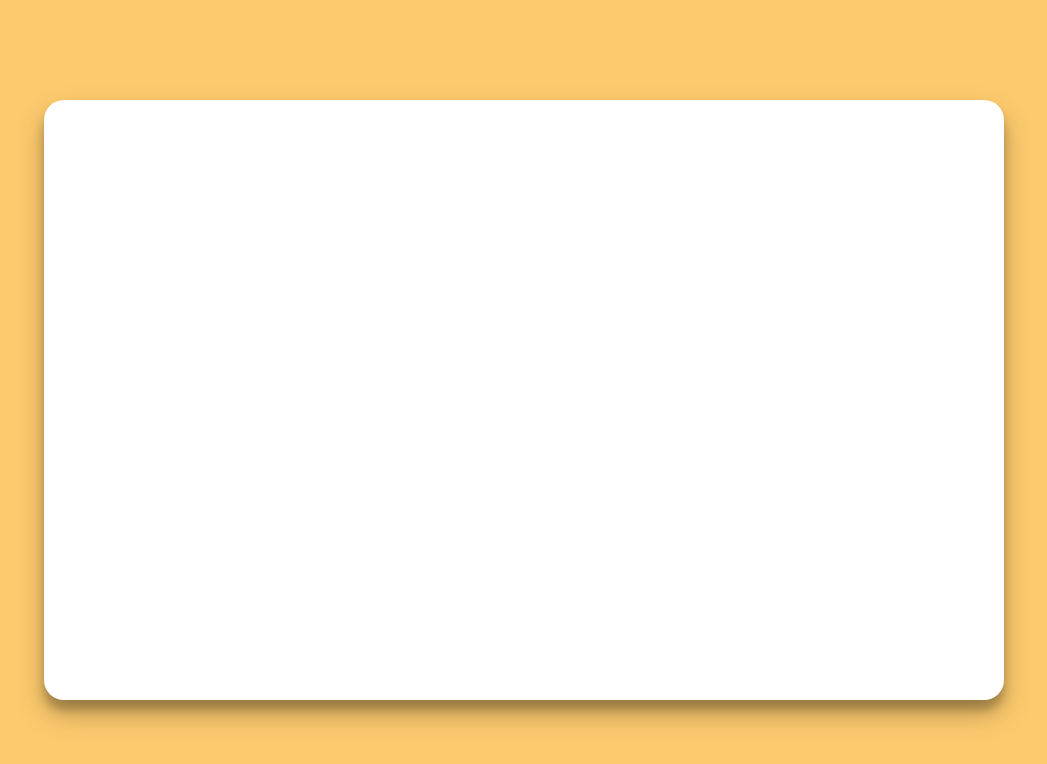
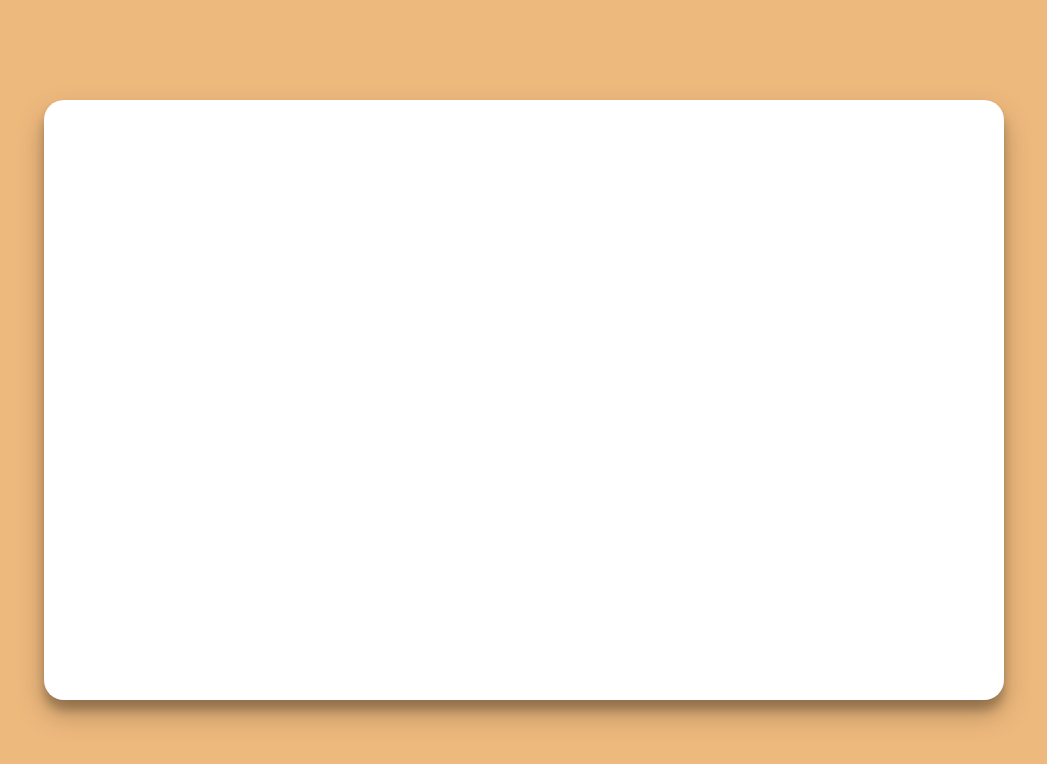
Before and after one commit to quicky-dev/web, a React (Create React App) app: page / in a window 1280 px wide. Shown: the top 764 px of the page, without its empty margins (116-1163 px from the left). Built offline with nearby package versions, Linux system fonts and the light colour scheme.

Commit message:
change bg color to match logo

```diff
--- a/src/App.css
+++ b/src/App.css
@@ -35,7 +35,8 @@
 .App {
   height: 100vh;
   width: 100vw;
-  background-color: #fdcb6e;
+  background-color: #EEB97D;
+  /* background-color: #fdcb6e;  */
   display: flex;
   justify-content: center;
   align-items: center;
```
